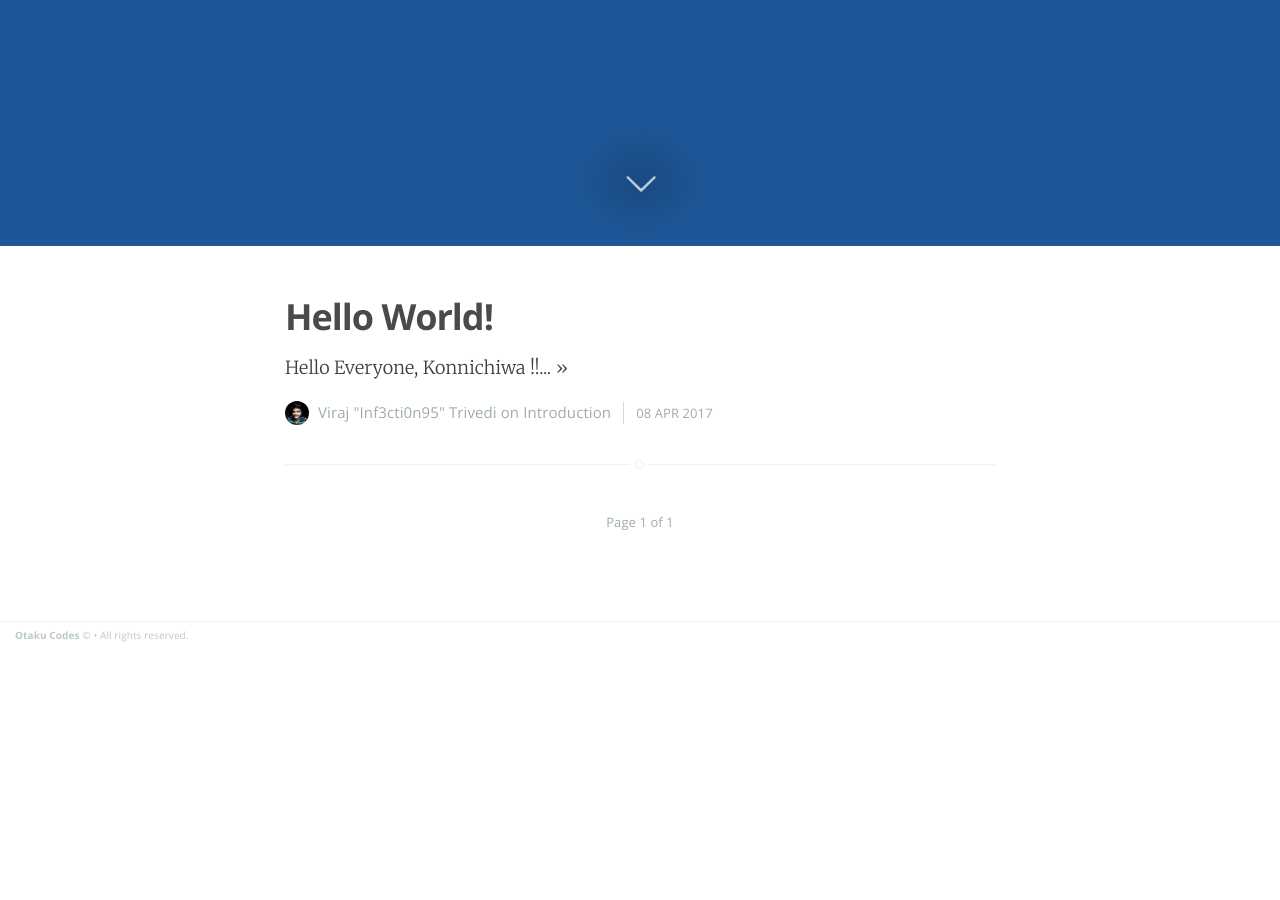
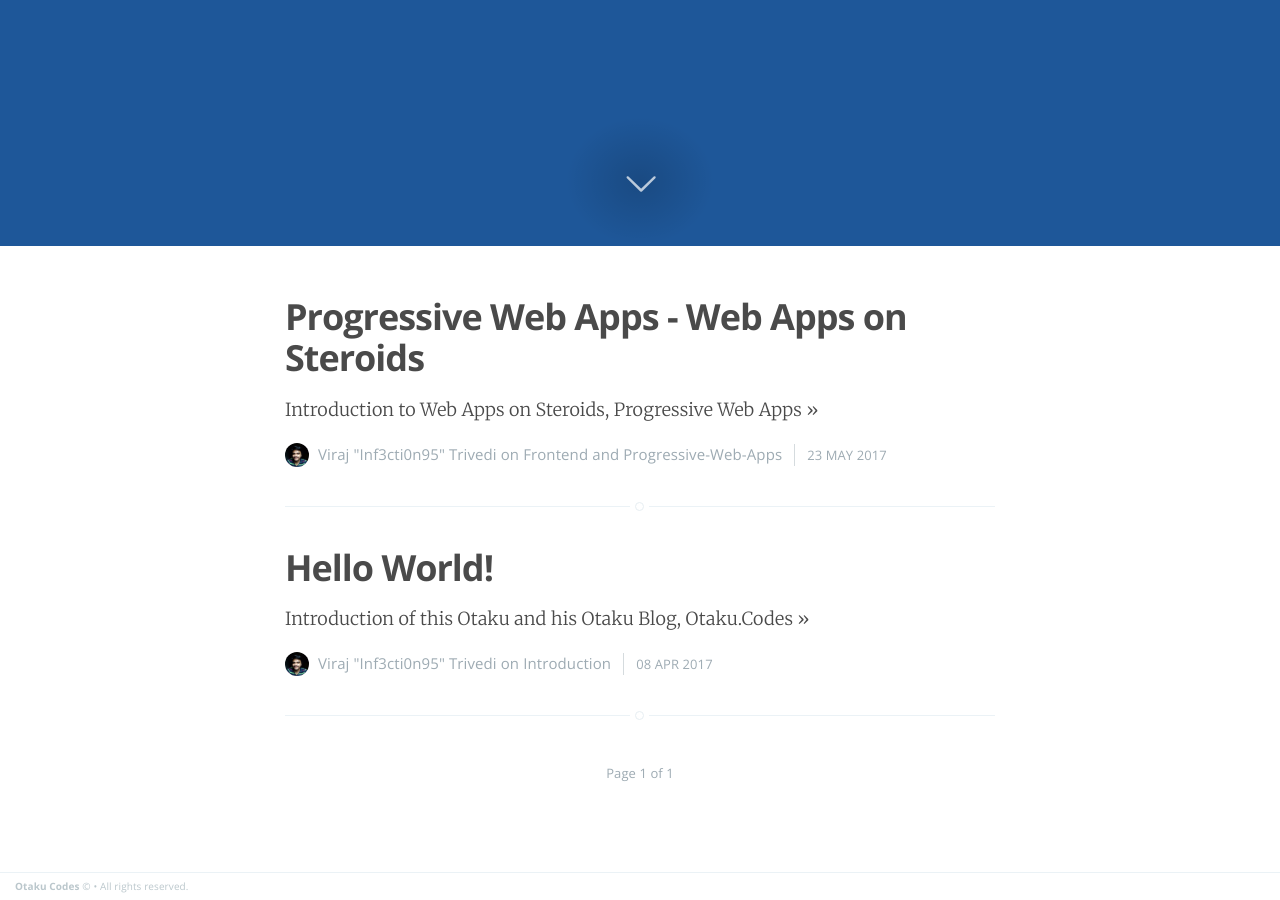
Before and after one commit to inf3cti0n95/Otaku-Codes, a Jekyll site: the page built from index.html, in a window 1280 px wide and 900 px high, scrolled down 654 px. Built offline with Jekyll 4.4.1, drawn with Linux system fonts in a browser that asks for light colours; the list of posts is cut into pages by our own code; before the commit the page ends 1303 px from its top, so only the background shows below that; some of the changed lines change nothing that is shown.

Commit message:
Article Added - Progressive Web Apps - Web Apps on Steroids

```diff
--- a/_posts/2017-04-08-hello-world.markdown
+++ b/_posts/2017-04-08-hello-world.markdown
@@ -2,8 +2,9 @@
 layout: post
 title:  "Hello World!"
 date:   2017-04-08 13:22:00 +0530
-categories: Introduction
+categories: [Introduction]
 hero_image: /assets/images/konnichiwa.png
+excerpt: "Introduction of this Otaku and his Otaku Blog, Otaku.Codes"
 ---
 
 ![Konnichiwa](/assets/images/Konnichiwa-1.jpg)
@@ -39,3 +40,7 @@ So, an Otaku person is a Geek, Nerd always into Manga, Anime, Computers and Othe
 #### Reason behind this Blog.
 
 Nothing fancy, just to share My Experiences (*I ain't an Old Guy, I am just 21 years old.*) and My silly coding mistakes with everyone, and share my journey to become **the King of Coders** *#LuffyOnePiece* and Obviously to **Make the World a Better Place**.
+
+#### TL;DR
+
+How big of an Otaku, Awesome, Lazy and Crazy I am.
--- /dev/null
+++ b/_posts/2017-05-07-web-apps-on-steroids-progressive-web-apps-introduction.markdown
@@ -0,0 +1,64 @@
+---
+layout: post
+title:  "Progressive Web Apps - Web Apps on Steroids"
+date:   2017-05-23 12:01:00 +0530
+categories: [Frontend, Progressive-Web-Apps]
+hero_image: /assets/images/pwa.png
+excerpt: "Introduction to Web Apps on Steroids, Progressive Web Apps"
+---
+
+![Progressive Web App](/assets/images/pwa.png)
+<cite >--Image from [Ionic JS Blog](http://blog.ionic.io/what-is-a-progressive-web-app/)</cite>
+
+
+There has been a lot of new things coming now a days. Since the rise of the JavaScript ecosystem. Both in Backend with Node.js and in Frontend with plethora of JavaScript Frameworks while popular frameworks like React and Angular leading the horde.
+
+While Google leading the Development of the Web by making it more secure, performant and immersive. [Alex Russell @slightlyoff](https://github.com/slightlyoff) from Google introduced the term Progressive Web App for the first time in his blog post [ Progressive Web Apps: Escaping Tabs Without Losing Our Soul ](https://infrequently.org/2015/06/progressive-apps-escaping-tabs-without-losing-our-soul/) and defined what was needed for a Web App to evolve, discussing with [Frances Berriman @phae](https://github.com/phae) in the year 2015.
+
+And that's when I first heard about this thing called Progressive Web App. Since the introduction of AJAX around year 2000, there had been many new technologies introduced to make the best of Web. Such as Adobe AIR, Microsoft Sliverlight and more. But there were not on par with, how AJAX changed the way developers constructed their Web Apps. Until almost 15 years later with the introduction of [Service Workers](https://developers.google.com/web/fundamentals/getting-started/primers/service-workers#what_is_a_service_worker).
+
+#### So, What is Progressive Web App ?
+
+
+> "A Progressive Web App uses modern web capabilities to deliver an app-like user experience."
+>
+> --<cite>[Google Developers - Progressive Web App Article](https://developers.google.com/web/progressive-web-apps/?hl=en)</cite>
+
+More precisely,
+
+> "A Progressive Web App uses modern web capabilities to deliver an app-like user experience. They evolve from pages in browser tabs to immersive, top-level apps, maintaining the web's low friction at every moment."
+>
+> --<cite>[Addy Osmani @addyosmani](https://github.com/addyosmani)</cite>
+
+So in a nutshell, <span style="background-color: #d6ebf2">Progressive Web Apps are Web Apps on steroids</span>, Supercharged to give end users a Native App like experience.
+
+Progressive Web Apps are nothing new or out of the box thing, but the are quantiessentially Web Apps with enhanced User Expericence leveraging the power of latest web technologies like [Service Workers](https://developers.google.com/web/fundamentals/getting-started/primers/service-workers#what_is_a_service_worker), [Web App Manifests](https://developers.google.com/web/fundamentals/engage-and-retain/web-app-manifest/) etc.
+
+#### Is my Web App, a Progressive Web App ?
+
+To find answer to this question is same as finding answer to any other question nowadays, "Ask Google" and If you are lazy not to ask google, Let me Google that for you - [Click Here](http://letmegooglethat.com/?q=progressive+web+app+checklist) and Go to the First link you find out.
+
+I'll be talking more about these features in detail in feature articles.
+
+
+#### What was the Purpose of this Article ?
+
+There are no ulterior motives behind this article, but to introduce PWA's and its superpowers to developer fanatics like me (I sound like a Crazy Guy, trust me I am not), who always wants to be on the bleeding edge of the technologies.
+
+So, for next few articles, I am not sure how many, I'll be talking about different approaches and features (Steroids) to make your Web App a Progressive Web App and implementing it.
+
+I have roughly broken down the Features you ought to have to call your Web App to be on Steroids
+
+- Design and UI
+- Independent from Connectivity
+- App like Experience
+- User Retention and Engagement
+- Performance
+- Accessibility
+- Security
+
+... these topics should cover most the parts on building <span style="background-color: #00FF00">a Hulk like Web App</span> smashing out the boring parts.
+
+#### TL;DR
+
+How awesome Progressive Web Apps are and why I'll be talking about it a lot more in feature.
--- a/index.html
+++ b/index.html
@@ -40,7 +40,7 @@ cover: assets/images/oc.svg
             <h2 class="post-title"><a href="{{ post.url }}">{{ post.title }}</a></h2>
         </header>
         <section class="post-excerpt">
-            {{ post.content | strip_html | truncatewords:4 }} <a class="read-more" href="{{ post.url }}">&raquo;</a>
+            <a class="read-more" href="{{ post.url }}">{{ post.excerpt }} &raquo;</a>
         </section>
         <footer class="post-meta">
             {% if site.author %}
```
Also changed, not shown: assets/images/pwa.png (added).
